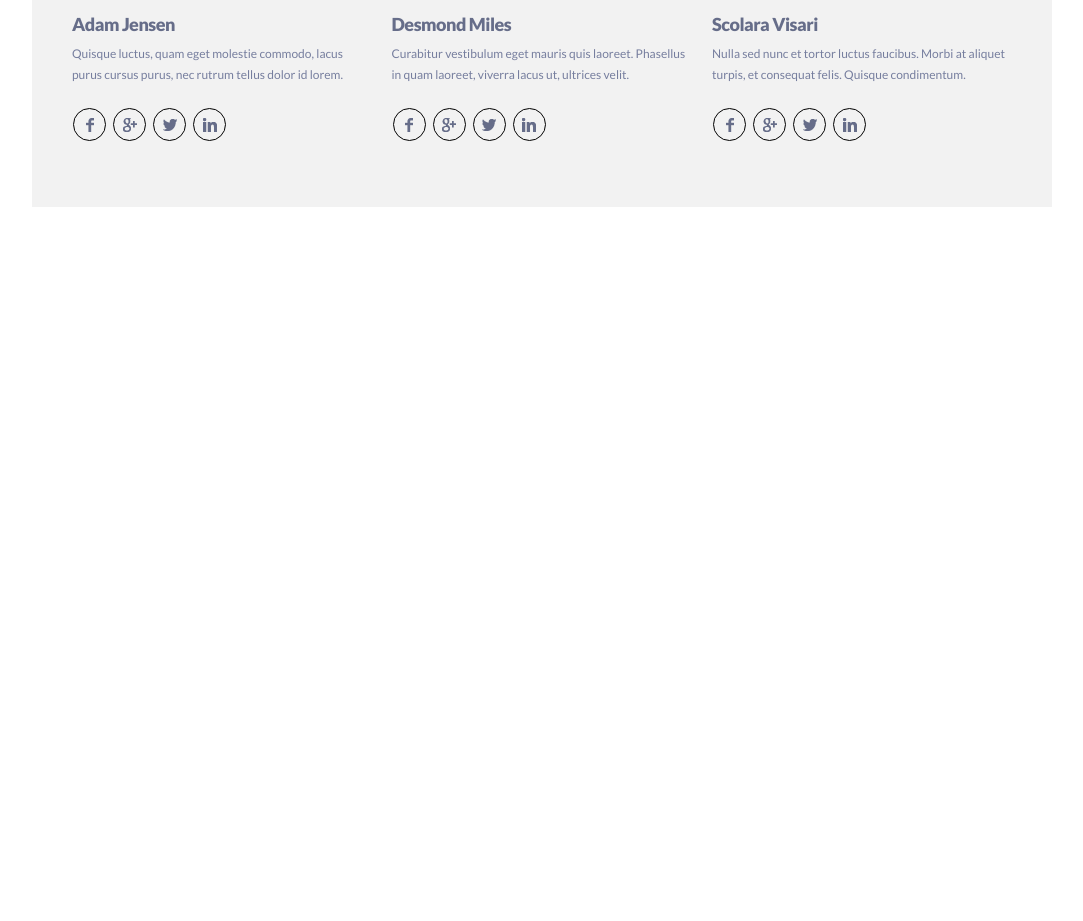
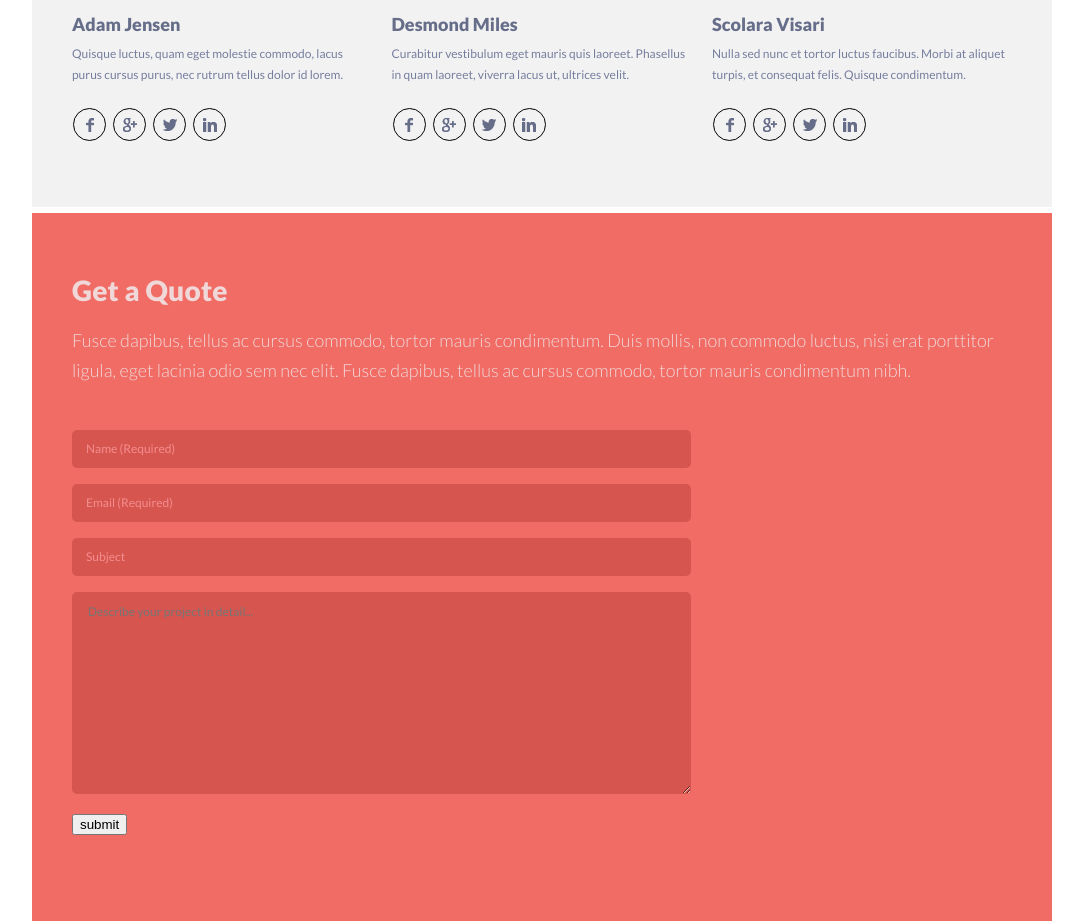
Before and after one commit to niko07335/singolo, a plain HTML site: page singolo.html in a window 1280 px wide. Shown: the part 2585-3506 px from the top of the page, without its empty margins (98-1181 px from the left). Before the commit the page ends 2798 px from the top, so only its background shows below. Drawn offline with Linux system fonts and the light colour scheme; a web font is replaced by a local one.

Commit message:
feat: add form

```diff
--- a/singolo.css
+++ b/singolo.css
@@ -245,6 +245,10 @@ main{
   color: #F06C64;
 }
 
+.unvisible{
+  display: none;
+}
+
 .portfolio{
   width: 1020px;
   margin: 0 auto;
@@ -391,7 +395,7 @@ main{
   font-size: 18px;
   color: #666d89;
   padding: 12px 0 8px 0;
-  letter-spacing: -0.5px;
+  letter-spacing: -0.5gitpx;
 }
 
 .about-us__peoples__text{
@@ -440,3 +444,66 @@ main{
   background: #ffffff;
   margin: 0 auto;
 }
+
+.form{
+  background: #f06c64;
+  width: 940px;
+  height: 648px;
+  padding: 60px 40px 0px 40px;
+}
+
+.form__header{
+  font-family: 'Lato-Black';
+  color: #f0d8d9;
+  font-size: 28px;
+  margin: 0px 0px 18px 0px;
+  letter-spacing: 0.2px;
+  /* padding: 60px 0 0 0; */
+}
+
+.form__text{
+  font-family: 'Lato-Light';
+  font-size: 18px;
+  color: #f0d8d9;
+  margin: 0 0px 44px 0px;
+  line-height: 1.7;
+}
+
+.form__fields{
+  width: 619px;
+}
+
+.form__fields__item{
+  font-family: "Lato-Regular";
+  width: 605px;
+  font-size: 12px;
+  color: #f48c8f;
+  height: 38px;
+  border-radius: 5px;
+  background: #d6564f;
+  padding: 0px 0 0 14px;
+  border: 0px;
+  margin: 0 0 16px 0;
+}
+
+.form__fields__item--textarea{
+  font-family: "Lato-Regular";
+  height: 190px;
+  padding: 12px 0 0 16px;
+  width: 603px;
+  font-size: 12px;
+  color: #f48c8f;
+  border-radius: 5px;
+  background: #d6564f;
+  border: 0px;
+  margin: 0 0 16px 0;
+}
+.form__fields__item--textarea::placeholder{
+  font-family: "Lato-Regular";
+  /* letter-spacing: -2.1px; */
+}
+
+.form__fields__item::placeholder{
+  color: #f48c8f;
+  font-family: "Lato-Regular";
+}
--- a/singolo.html
+++ b/singolo.html
@@ -138,6 +138,15 @@
         <section class="porfolio__projects__item">
           <img src="assets/img/pr12.png" alt="" class="porfolio__projects__item__img">
         </section>
+        <section class="porfolio__projects__item unvisible">
+          <img src="assets/img/pr12.png" alt="" class="porfolio__projects__item__img">
+        </section>
+        <section class="porfolio__projects__item unvisible">
+          <img src="assets/img/pr12.png" alt="" class="porfolio__projects__item__img">
+        </section>
+        <section class="porfolio__projects__item unvisible">
+          <img src="assets/img/pr12.png" alt="" class="porfolio__projects__item__img">
+        </section>
       </section>
     </section>
     <section class="portfolio__line"></section>
@@ -195,6 +204,27 @@
       </section>
     </section>
     <section class="about-us__line"></section>
+    <section class="form">
+      <h3 class="form__header">Get a Quote</h3>
+      <p class="form__text">
+        Fusce dapibus, tellus ac cursus commodo,
+        tortor mauris condimentum. Duis mollis,
+        non commodo luctus, nisi erat porttitor ligula,
+        eget lacinia odio sem nec elit. Fusce dapibus,
+        tellus ac cursus commodo, tortor mauris condimentum nibh.
+      </p>
+      <section class="form__fields">
+        <form action="#" method="post">
+          <input class="form__fields__item" type="text" name="name" id="form__name" placeholder="Name (Required)" pattern="[A-Za-zА-Яа-яЁё\s]+$" minlength="2" maxlength="164"required>
+          <input class="form__fields__item" type="email" name="email" id="form__email" placeholder="Email (Required)" required>
+          <input class="form__fields__item" type="text" name="subject" id="form__subject" placeholder="Subject">
+          <textarea class="form__fields__item--textarea" type="text" name="text" id="form__text" placeholder="Describe your project in detail..."></textarea>
+          <input type="submit" value="submit">
+        </form>
+      </section>
+      <section class="form__contacts"></section>
+    </section>
   </main>
+  <footer class="footer"></footer>
 </body>
 </html>
```
Also changed, not shown: assets/img/iPhone_Vertical.png (deleted), assets/img/iphone-horizontal-2.png (deleted).
